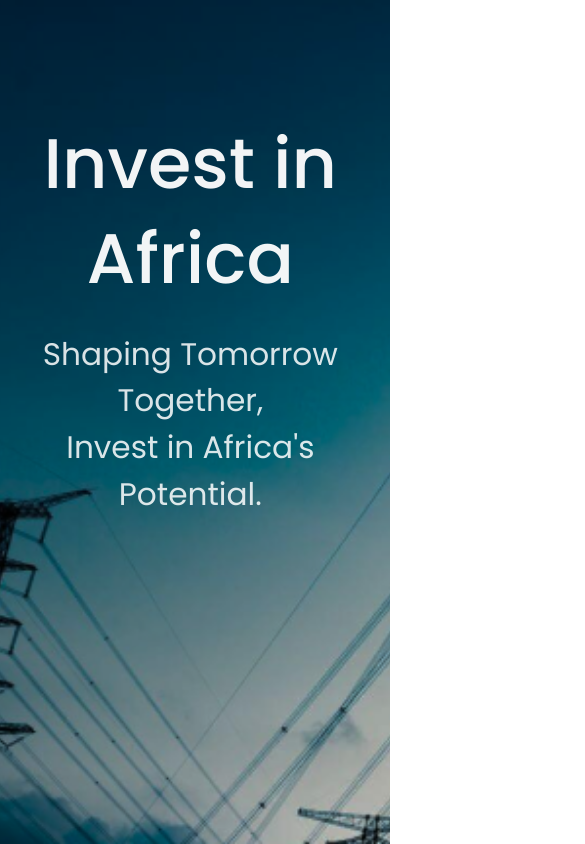
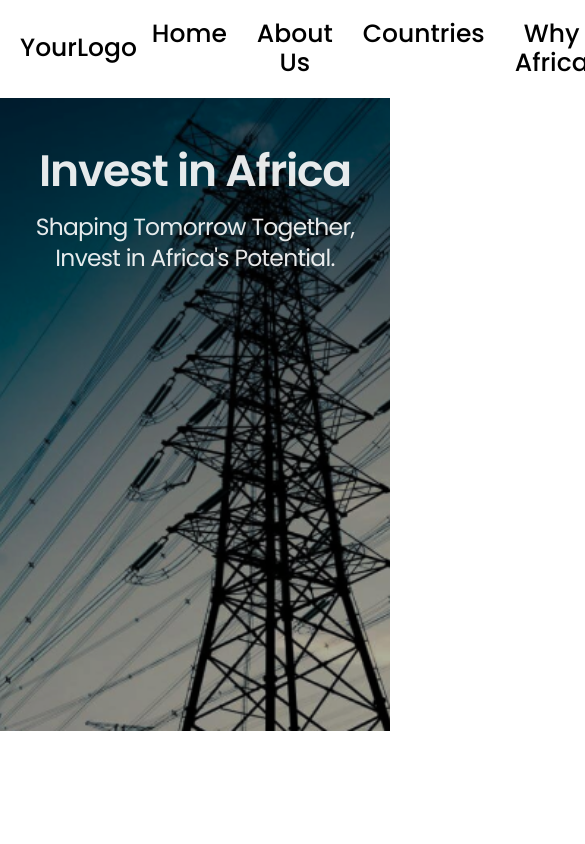
Before and after one commit to GetPsyched6/Adam-I, a React (Create React App) app: page / in a window 390 px wide. Shown: the top 844 px of the page, 585 px wide, since content can reach past the window. Built offline with nearby package versions, Linux system fonts and the light colour scheme.

Commit message:
Refactored Section One

```diff
--- a/src/pages/Home/Home.jsx
+++ b/src/pages/Home/Home.jsx
@@ -1,13 +1,13 @@
 import React from 'react';
 import styles from './Home.module.css';
-// import NavBar from '../../components/Navbar/Navbar';
-import Section1 from './Section1';
+import NavBar from '../../components/Navbar/Navbar';
+import SectionOne from './SectionOne/SectionOne';
 
 function Home() {
   return (
     <div className={styles.home_main}>
-      {/* <NavBar /> */}
-      <Section1 />
+      <NavBar />
+      <SectionOne />
     </div>
   );
 }
--- a/src/pages/Home/Section1.jsx
+++ /dev/null
@@ -1,21 +0,0 @@
-import React from 'react';
-import styles from './Section1.module.css';
-
-function Section1() {
-  return (
-    <div className={styles.home_sec1}>
-      <div className={styles.s1_img}>
-        <div className={styles.s1_text}>
-          <p className={styles.h1}>Invest in Africa</p>
-          <p className={styles.h2}>
-            Shaping Tomorrow Together,
-            <br />
-            Invest in Africa&apos;s Potential.
-          </p>
-        </div>
-      </div>
-    </div>
-  );
-}
-
-export default Section1;
--- a/src/pages/Home/Section1.module.css
+++ /dev/null
@@ -1,104 +0,0 @@
-.s1_img {
-    background-image: url("../../assets/images/Home/home-section-1.png");
-    background-size: cover;
-    background-attachment: fixed;
-    overflow: hidden;
-    width: 100%;
-    height: calc(100dvh - 12dvh);
-    margin: 0px;
-    padding: 0px;
-}
-
-.s1_text {
-    padding: 12.5vmin 5vmin 5vmax 7vmin;
-}
-
-.s1_text .h1,
-.s1_text .h2 {
-    color: white;
-    margin: 0;
-}
-
-.s1_text .h1 {
-    font-size: 14vmin;
-    line-height: 1.25;
-    padding-bottom: 5vh;
-    opacity: 0.95;
-    font-weight: 600;
-}
-
-.s1_text .h2 {
-    font-size: 6vmin;
-    opacity: 0.8;
-    line-height: 1.5;
-    font-weight: 500;
-}
-
-@media (max-width: 992px) {
-    .s1_img {
-        background-size: cover;
-        background-position: -10vmin center;
-        height: calc(100dvh - 0px);
-        background-attachment: fixed;
-        overflow: hidden;
-    }
-
-    .s1_text {
-        padding-top: 20vmin;
-    }
-
-    .s1_text .h1,
-    .s1_text .h2 {
-        color: white;
-        margin: 0%;
-        padding-right: 5%;
-    }
-
-    .s1_text .h1 {
-        font-size: 13.5vmin;
-        padding-bottom: 7.5%;
-        opacity: 0.95;
-        line-height: 1.35;
-    }
-
-    .s1_text .h2 {
-        font-size: 6vmin;
-        padding-bottom: 20%;
-        opacity: 0.85;
-        line-height: 1.6;
-    }
-}
-
-@media (max-width: 600px) {
-    .s1_img {
-        background-size: cover;
-        background-position: -60vw center;
-        height: 100dvh;
-        background-attachment: fixed;
-        overflow: hidden;
-    }
-
-    .s1_text {
-        padding-top: 30vmin;
-    }
-
-    .s1_text .h1,
-    .s1_text .h2 {
-        color: white;
-        margin: 0%;
-    }
-
-    .s1_text .h1 {
-        font-size: 18vmin;
-        padding-bottom: 7%;
-        opacity: 0.95;
-        line-height: 1.35;
-    }
-
-    .s1_text .h2 {
-        font-size: 8vmin;
-        padding-bottom: 20%;
-        opacity: 0.85;
-        line-height: 1.5;
-    }
-}
--- /dev/null
+++ b/src/pages/Home/SectionOne/SectionOne.jsx
@@ -0,0 +1,19 @@
+import React from 'react';
+import styles from './SectionOne.module.css';
+
+function Section1() {
+  return (
+    <div className={styles.wrapper}>
+      <div className={styles.content}>
+        <h1 className={`${styles.text} ${styles.title}`}>Invest in Africa</h1>
+        <h2 className={`${styles.text} ${styles.subtitle}`}>
+          Shaping Tomorrow Together,
+          <br />
+          Invest in Africa&apos;s Potential.
+        </h2>
+      </div>
+    </div>
+  );
+}
+
+export default Section1;
--- /dev/null
+++ b/src/pages/Home/SectionOne/SectionOne.module.css
@@ -0,0 +1,33 @@
+.wrapper {
+  background-image: url('../../../assets/images/Home/home-section-1.png');
+  background-size: cover;
+  background-position: center center;
+  width: 100%;
+  height: 75vh;
+}
+
+.content {
+  width: 100%;
+  height: 100%;
+  padding: 3rem;
+}
+
+.text {
+  color: var(--clr-white90);
+}
+
+.title {
+  font-weight: var(--fw-semibold);
+  padding-block-end: 1rem;
+}
+
+.subtitle {
+  line-height: 130%;
+}
+
+@media (max-width: 600px) {
+  .content {
+    padding: 3rem 2rem;
+    background-color: rgba(0, 0, 0, 0.3);
+  }
+}
```
